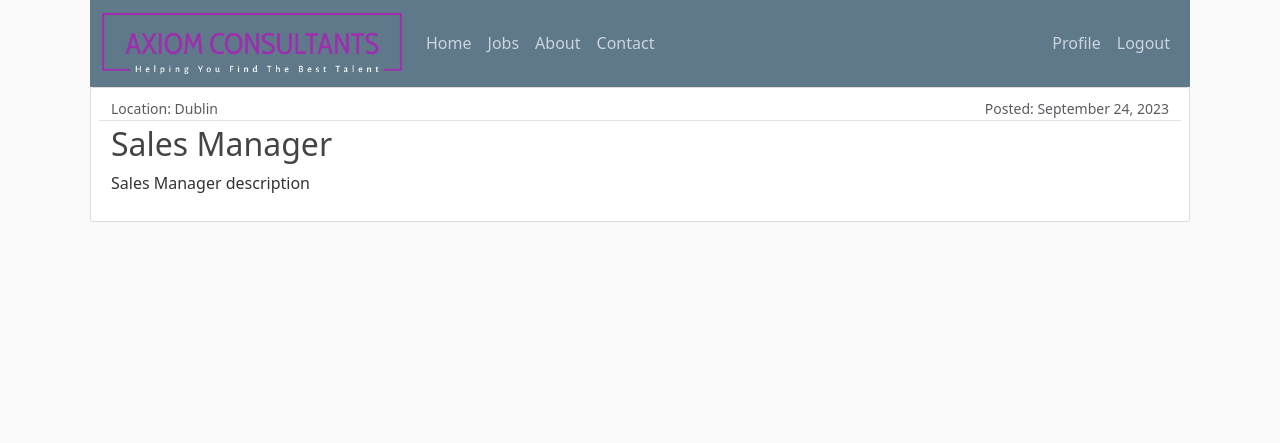
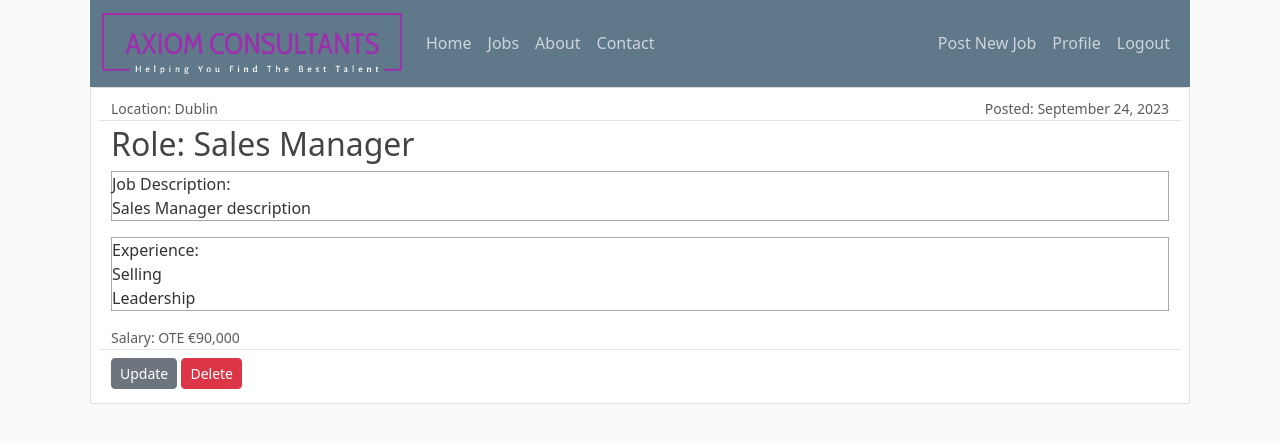
Before and after one commit to steve-doc/axiom-live, a Django app: page /job/1/ in a window 1280 px wide. Shown: the top 443 px of the page. Run offline with Django 4.2, Linux system fonts and the light colour scheme; a user stored in the database is signed in; data comes from the database, SQL or seed files in the repository; both versions use the stored data as it was after the commit.

Commit message:
added job delete form

```diff
--- a/jobs/static/jobs/style.css
+++ b/jobs/static/jobs/style.css
@@ -59,6 +59,7 @@ body {
 
   .article-content {
     white-space: pre-line;
+    border: 1px solid darkgray;
   }
 
   .article-img {
--- a/jobs/templates/jobs/base.html
+++ b/jobs/templates/jobs/base.html
@@ -39,6 +39,7 @@
               <!-- Navbar Right Side -->
               <div class="navbar-nav">
                 {% if user.is_authenticated %}
+                <a class="nav-item nav-link" href="{% url 'job-create' %}">Post New Job</a>
                 <a class="nav-item nav-link" href="{% url 'profile' %}">Profile</a>
                 <a class="nav-item nav-link" href="{% url 'logout' %}">Logout</a>
                 {% else %}
--- a/jobs/templates/jobs/job_detail.html
+++ b/jobs/templates/jobs/job_detail.html
@@ -1,19 +1,35 @@
 {% extends "jobs/base.html" %} {% block content %}
 
-
-
 <div class="media content-section">
-
   <div class="media-body">
     <div class="article-metadata row">
       <small class="text-muted col">Location: {{ object.location }}</small>
-      <small class="text-muted col text-end">Posted: {{ object.date_posted|date:"F d, Y" }}</small>
+      <small class="text-muted col text-end"
+        >Posted: {{ object.date_posted|date:"F d, Y" }}</small
+      >
     </div>
-    <h2 class="article-title">{{ object.job_title }}</h2>
-    <p class="article-content">{{ object.description }}</p>
+    <h2 class="article-title">Role: {{ object.job_title }}</h2>
+    <p class="article-content">Job Description: <br>{{ object.description }}</p>
+    <p class="article-content">Experience: <br>{{ object.skills }}</p>
   </div>
+  <div class="article-metadata row">
+    <small class="text-muted col">Salary: {{ object.salary }}</small>
+
+  </div>
+  {% if object.creator == user %}
+  <div>
+    <a
+      class="btn btn-secondary btn-sm mt-1 mb-1"
+      href="{% url 'job-update' object.id %}"
+      >Update</a
+    >
+    <a
+      class="btn btn-danger btn-sm mt-1 mb-1"
+      href="{% url 'job-delete' object.id %}"
+      >Delete</a
+    >
+  </div>
+  {% endif %}
 </div>
 
-
-
 {% endblock content %}
--- a/jobs/urls.py
+++ b/jobs/urls.py
@@ -4,7 +4,8 @@ from .views import (
     JobListView,
     JobDetailView,
     JobCreateView,
-    JobUpdateView)
+    JobUpdateView,
+    JobDeleteView)
 
 
 urlpatterns = [
@@ -12,6 +13,7 @@ urlpatterns = [
     path('postings/', JobListView.as_view(), name='jobs-postings'),
     path('job/<int:pk>/', JobDetailView.as_view(), name='job-detail'),
     path('job/<int:pk>/update/', JobUpdateView.as_view(), name='job-update'),
+    path('job/<int:pk>/delete/', JobDeleteView.as_view(), name='job-delete'),
     path('job/new/', JobCreateView.as_view(), name='job-create'),
     path('about/', views.about, name='jobs-about'),
     path('contact/', views.contact, name='jobs-contact'),
--- a/jobs/views.py
+++ b/jobs/views.py
@@ -39,6 +39,14 @@ class JobListView(ListView):
 
 class JobDetailView(DetailView):
     model = Job
+    fields = [
+        'job_title',
+        'location',
+        'type',
+        'description',
+        'skills',
+        'salary'
+        ]
 
 
 class JobCreateView(LoginRequiredMixin, CreateView):
@@ -77,3 +85,14 @@ class JobUpdateView(LoginRequiredMixin, UserPassesTestMixin, UpdateView):
         if self.request.user == job.creator:
             return True
         return False
+
+
+class JobDeleteView(LoginRequiredMixin, UserPassesTestMixin, DeleteView):
+    model = Job
+    success_url = "postings/"
+
+    def test_func(self):
+        job = self.get_object()
+        if self.request.user == job.creator:
+            return True
+        return False
```
Also changed, not shown: jobs/templates/jobs/job_confirm_delete.html (added, +20 -0 lines), db.sqlite3.
